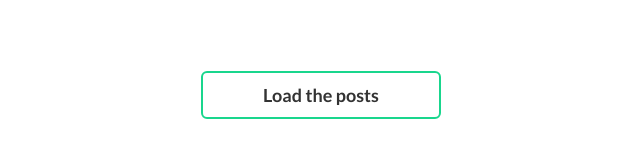
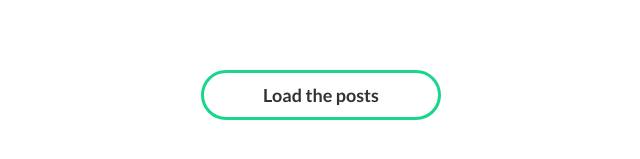
Before and after one commit to marcinkapica/articles-app, a website: page app/index.html in a window 1280 px wide. Shown: the part 305-464 px from the top of the page, without its empty margins (319-959 px from the left). Drawn offline with nearby package versions, Linux system fonts and the light colour scheme; files that its build step writes are made by us from their sources.

Commit message:
changed button style and date color

```diff
--- a/app/scss/_buttons.scss
+++ b/app/scss/_buttons.scss
@@ -4,9 +4,15 @@
   left: 50%;
   transform: translate(-50%, 50%);
   width: 15rem;
-  transition: 1s ease-in-out;
+  transition: 0.5s ease-in-out;
   font-weight: 600;
-  border: 2px solid #19d68d;
+  border: 3px solid #19d68d;
+  border-radius: 4rem;
+  &:hover, &:focus, &:active {
+    color: white;
+    background-color:  #19d68d;
+    border-color: #19d68d;
+  }
 }
 
 .buttonToBottom {
--- a/app/scss/styles.scss
+++ b/app/scss/styles.scss
@@ -45,7 +45,7 @@ body {
   display: inline-block;
   padding: 0.5rem;
   border-radius: 5px;
-  color: black;
+  color: gray;
   text-align: right;
 }
 
```
